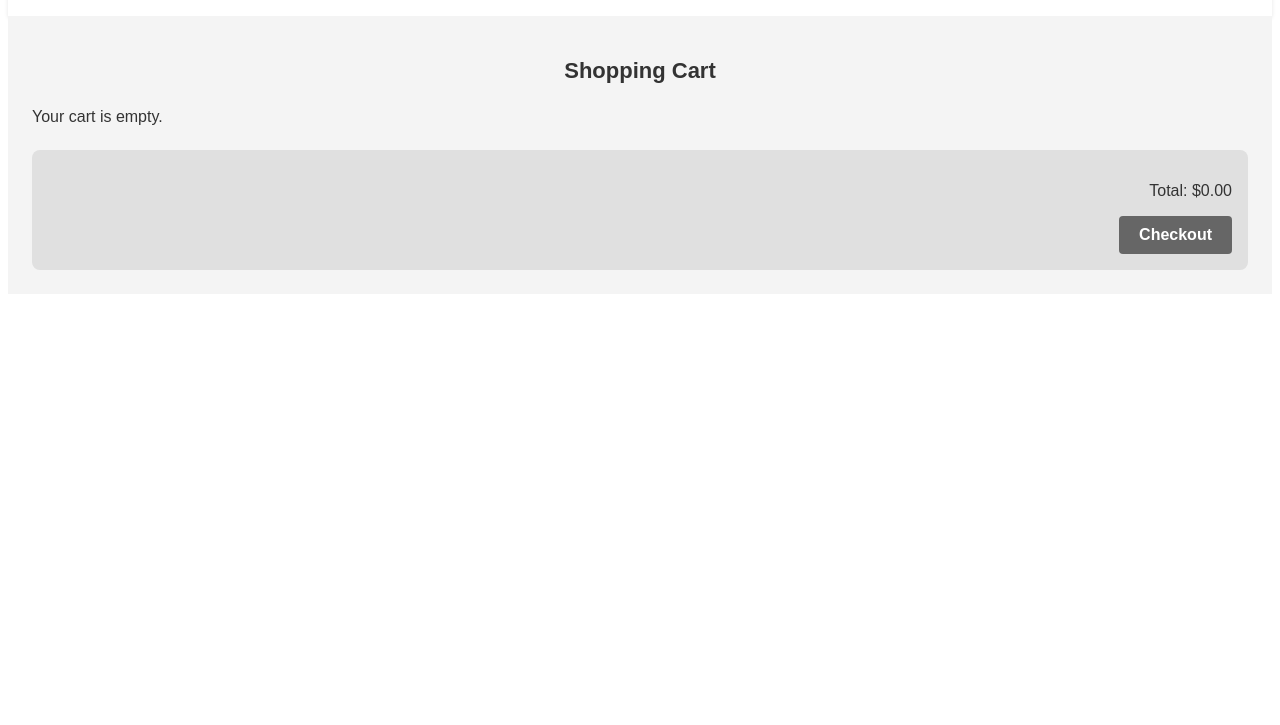
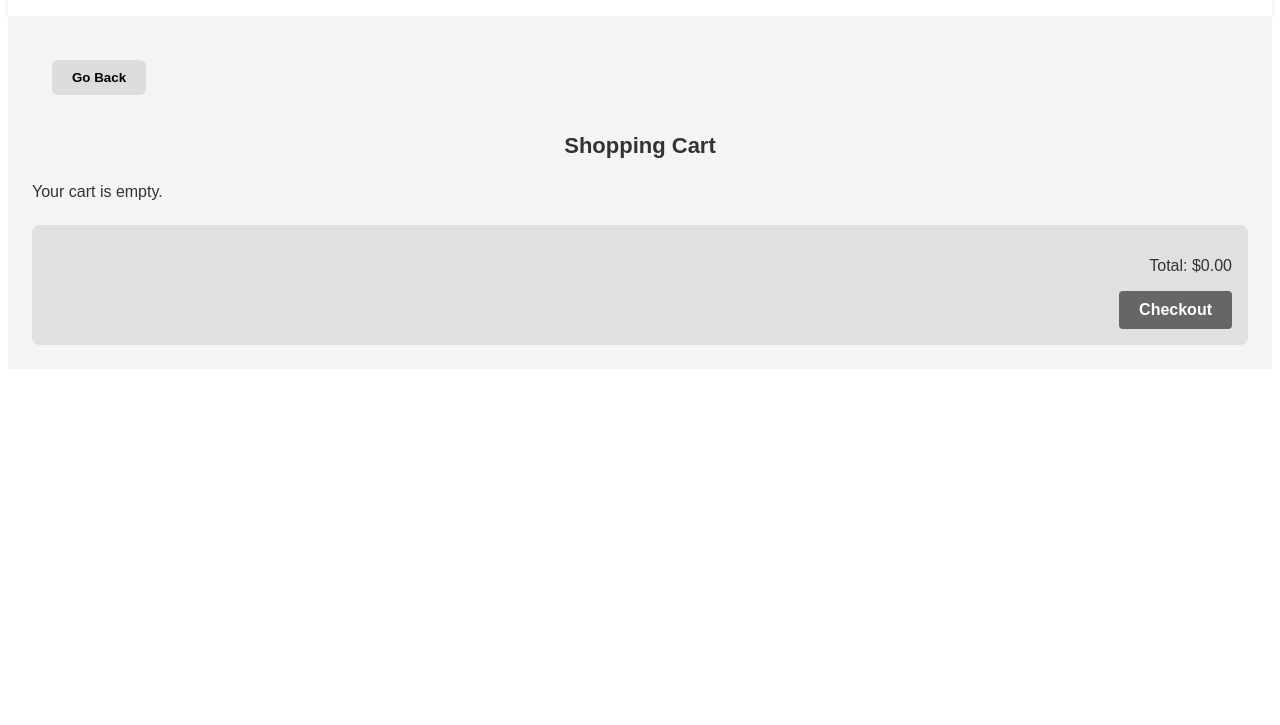
Before and after one commit to C-Swick/UI_Group_Project, a plain HTML site: page cart.html in a window 1280 px wide. Shown: the part 75-800 px from the top of the page. Drawn offline with Linux system fonts and the light colour scheme; sample sign-in values are in the browser's storage.

Commit message:
Small Navigation Fixes

```diff
--- a/assets/css/main.css
+++ b/assets/css/main.css
@@ -373,6 +373,20 @@
     background-color: #555;
   }
 
+  .back-btn {
+    margin: 20px;
+    padding: 10px 20px;
+    background-color: #ddd;
+    border: none;
+    border-radius: 6px;
+    font-weight: bold;
+    cursor: pointer;
+}
+
+.back-btn:hover {
+    background-color: #ccc;
+}
+
   /* Order Summary Page */
 .order-summary-page {
     padding: 24px;
--- a/assets/js/script.js
+++ b/assets/js/script.js
@@ -710,6 +710,7 @@ function loadProductGrid(page = 1) {
     });
 
     updatePagination();
+    window.scrollTo({ top: 0, behavior: "smooth" });
 }
 
 function updatePagination() {
--- a/cart.html
+++ b/cart.html
@@ -11,6 +11,7 @@
         <h1 class="logo">STUDENT SHOE STORE</h1>
         <input type="text" placeholder="Search for products......" class="search-bar" />
         <div class="nav-links">
+            <a href="index.html">Home</a>
             <a id="auth-link" href="login.html">Sign Up/Sign In</a>
             <a href="cart.html">Cart & Checkout</a>
         </div>
@@ -18,6 +19,7 @@
 
     <!--Cart/Checkout Section-->
     <div class="cart-page">
+        <button onclick="window.history.back()" class="back-btn">Go Back</button>
         <h2 class="cart-heading">Shopping Cart</h2>
 
         <div class="cart-items">
```
Also changed, not shown: order-summary.html (+1 -0 lines), product.html (+1 -0 lines).
